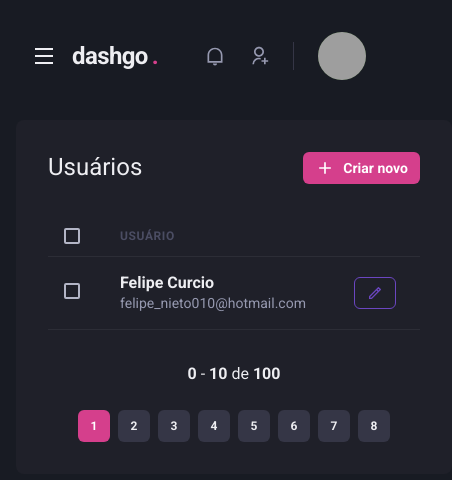
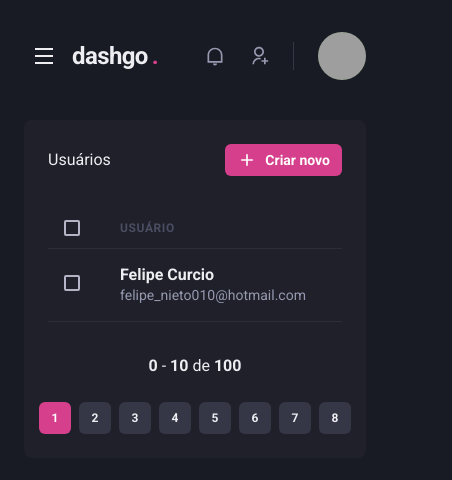
Before and after one commit to NietoCurcio/dashgo, a Next.js app: page /users in a window 390 px wide. Shown: the top 480 px of the page, 452 px wide, since content can reach past the window. Built offline with nearby package versions, Linux system fonts and the light colour scheme; grey boxes are pictures that could not be loaded.

Commit message:
responsive

```diff
--- a/src/components/Pagination/index.tsx
+++ b/src/components/Pagination/index.tsx
@@ -1,4 +1,4 @@
-import { Stack, Button, Box } from '@chakra-ui/react'
+import { Stack, Box } from '@chakra-ui/react'
 import { PaginationButton } from './PaginationButton'
 
 export function Pagination() {
--- a/src/components/Sidebar/index.tsx
+++ b/src/components/Sidebar/index.tsx
@@ -6,12 +6,7 @@ import {
   DrawerContent,
   DrawerHeader,
   DrawerOverlay,
-  Text,
-  useBreakpointValue,
-  useMediaQuery,
-  Spinner,
 } from '@chakra-ui/react'
-import { useMediaQueryContext } from '../../contexts/MediaQueryContext'
 import { useSidebarDrawer } from '../../contexts/SidebarDrawerContext'
 import { SidebarNav } from './SidebarNav'
 interface SidebarProps {
--- a/src/components/UsersTable.tsx
+++ b/src/components/UsersTable.tsx
@@ -5,7 +5,6 @@ import {
   Flex,
   Heading,
   Icon,
-  Spinner,
   Table,
   Tbody,
   Td,
@@ -16,7 +15,6 @@ import {
 } from '@chakra-ui/react'
 import Link from 'next/link'
 import { RiAddLine, RiPencilLine } from 'react-icons/ri'
-import { useMediaQueryContext } from '../contexts/MediaQueryContext'
 import { Pagination } from './Pagination'
 
 interface UsersTableProps {
@@ -25,9 +23,16 @@ interface UsersTableProps {
 
 export function UsersTable({ isMobile }: UsersTableProps) {
   return (
-    <Box flex="1" borderRadius={8} bg="gray.800" p="8">
+    <Box
+      flex="1"
+      borderRadius={8}
+      bg="gray.800"
+      p={['6', '8']}
+      mx={['6', '8']}
+      overflow="hidden"
+    >
       <Flex mb="8" justify="space-between" align="center">
-        <Heading size="lg" fontWeight="normal">
+        <Heading fontSize={['md', 'lg']} fontWeight="normal">
           Usuários
         </Heading>
         <Link href="/users/create" passHref>
@@ -51,7 +56,7 @@ export function UsersTable({ isMobile }: UsersTableProps) {
             </Th>
             <Th>Usuário</Th>
             {!isMobile && <Th>Data de cadastro</Th>}
-            <Th w="0"></Th>
+            {!isMobile && <Th w="0"></Th>}
           </Tr>
         </Thead>
         <Tbody>
@@ -68,6 +73,7 @@ export function UsersTable({ isMobile }: UsersTableProps) {
               </Box>
             </Td>
             {!isMobile && <Td>16 de Fevereiro, 2022</Td>}
+            {!isMobile && (
               <Td>
                 <Button
                   as="a"
@@ -83,9 +89,10 @@ export function UsersTable({ isMobile }: UsersTableProps) {
                   }}
                 >
                   <Icon as={RiPencilLine} fontSize="16" />{' '}
-                {!isMobile && <Text ml="2">Editar</Text>}
+                  <Text ml="2">Editar</Text>
                 </Button>
               </Td>
+            )}
           </Tr>
         </Tbody>
       </Table>
--- a/src/pages/users/index.tsx
+++ b/src/pages/users/index.tsx
@@ -1,25 +1,5 @@
-import {
-  Box,
-  Button,
-  Checkbox,
-  Flex,
-  Heading,
-  Icon,
-  Spinner,
-  Table,
-  Tbody,
-  Td,
-  Text,
-  Th,
-  Thead,
-  Tr,
-  useBreakpointValue,
-  useMediaQuery,
-} from '@chakra-ui/react'
-import Link from 'next/link'
-import { RiAddLine, RiPencilLine } from 'react-icons/ri'
+import { Box, Flex, Spinner } from '@chakra-ui/react'
 import { Header } from '../../components/Header'
-import { Pagination } from '../../components/Pagination'
 import { Sidebar } from '../../components/Sidebar'
 import { UsersTable } from '../../components/UsersTable'
 import { useMediaQueryContext } from '../../contexts/MediaQueryContext'
@@ -42,7 +22,7 @@ export default function UserList() {
   return (
     <Box>
       <Header isMobile={isMobile} />
-      <Flex w="100%" my="6" maxWidth={1480} mx="auto" px={['4', '4', '6']}>
+      <Flex my="6">
         <Sidebar isMobile={isMobile} />
 
         <UsersTable isMobile={isMobile} />
```
Also changed, not shown: src/components/Header/index.tsx (+1 -10 lines), src/contexts/MediaQueryContext.tsx (+6 -8 lines), src/pages/dashboard.tsx (+19 -3 lines). Lines whose indentation alone changed are shown as unchanged.
